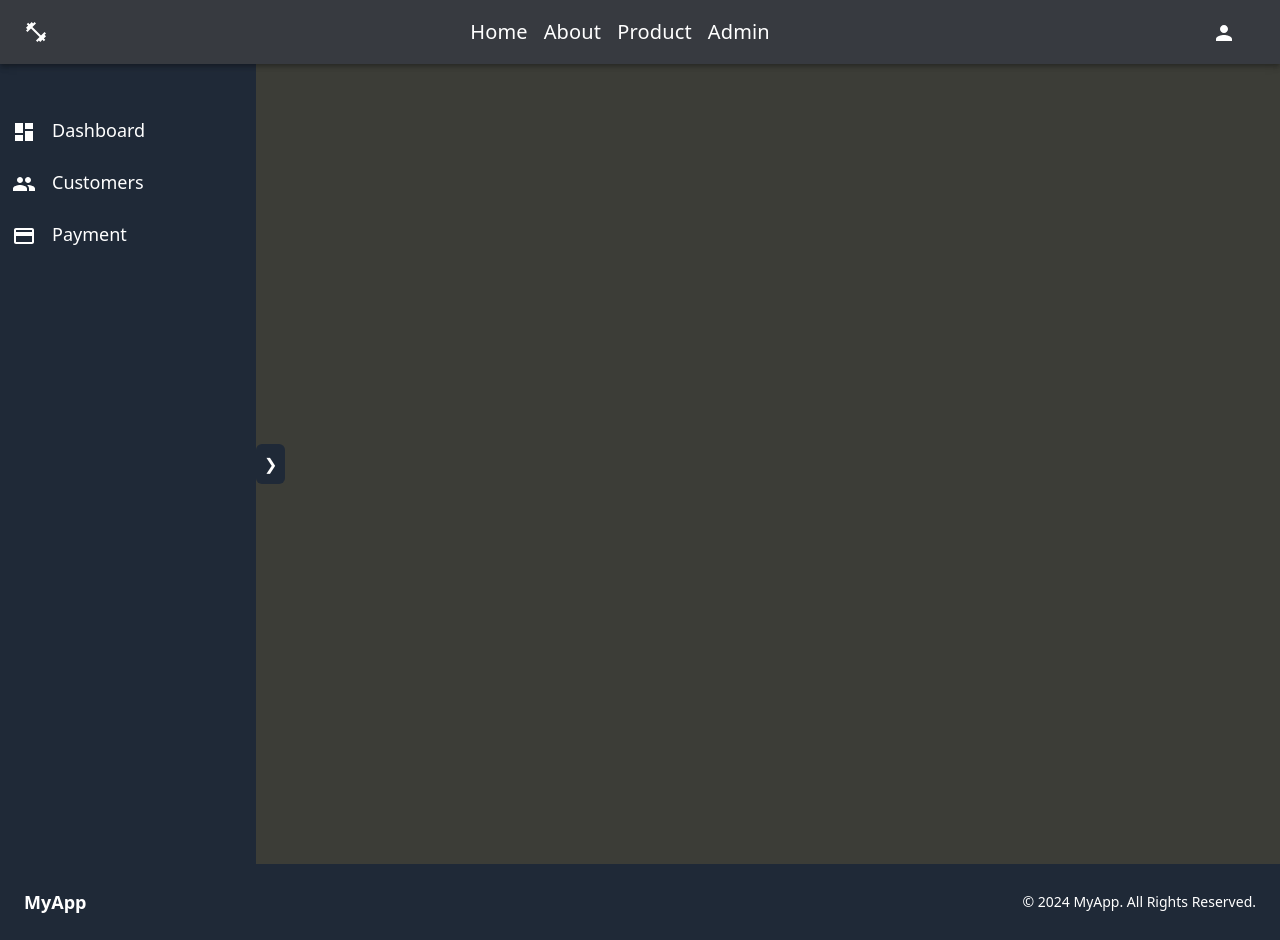
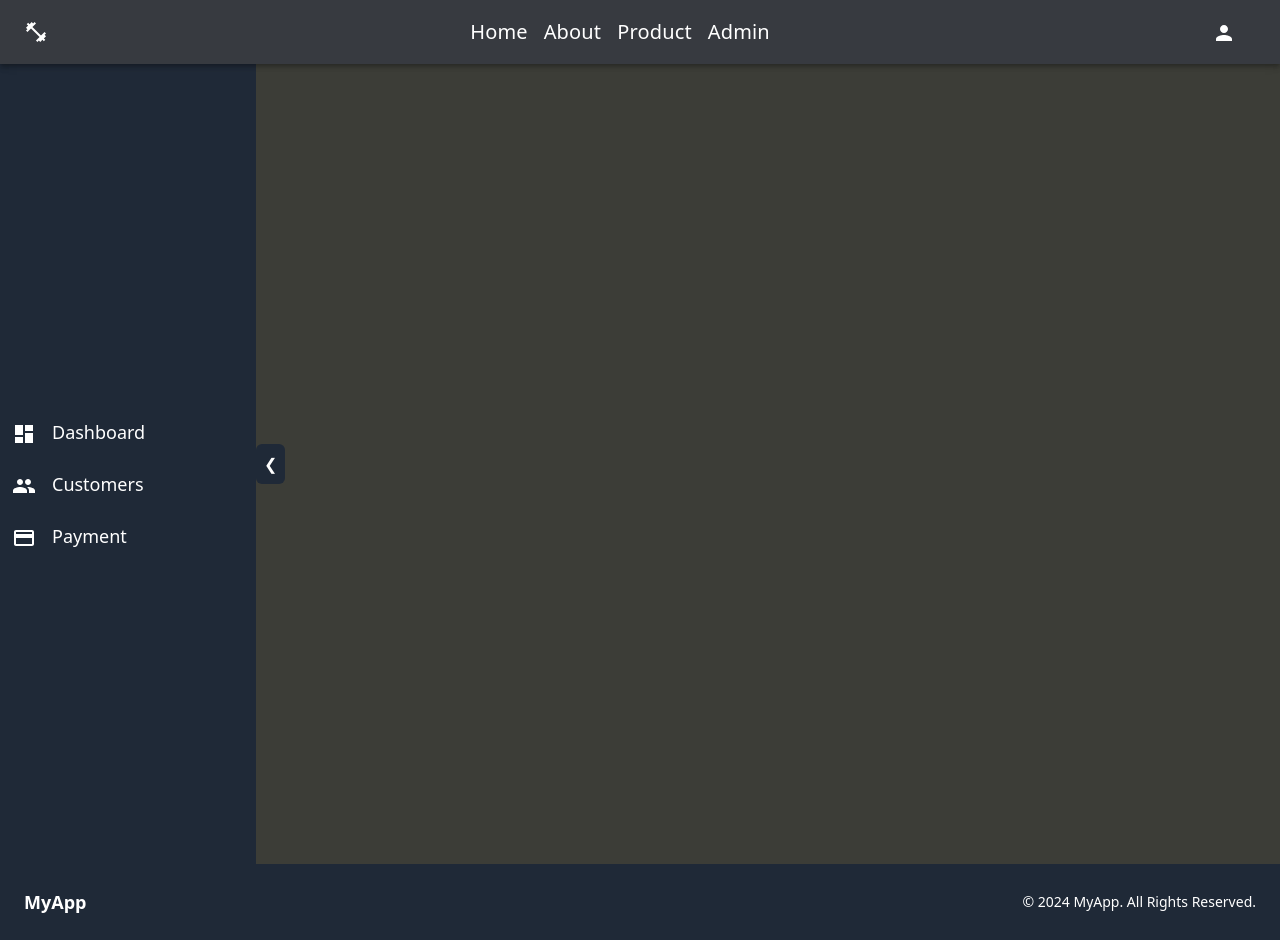
Before and after one commit to Heisen47/gym-frontend, a React (Create React App) app: page /Admin in a window 1280 px wide. Built offline with nearby package versions, Linux system fonts and the light colour scheme; what tailwind-gradient-mask-image would draw is missing.

Commit message:
fixed sidebar

```diff
--- a/src/components/dashboardComponents/Sidebar.jsx
+++ b/src/components/dashboardComponents/Sidebar.jsx
@@ -12,8 +12,9 @@ const Sidebar = () => {
 
   return (
     <div className="flex items-center">
+
       <div
-        className={`bg-gray-800 text-white h-screen flex flex-col transition-all duration-300 ${
+        className={`bg-gray-800 text-white h-screen flex flex-col justify-center transition-all duration-300 ${
           isOpen ? "w-64" : "w-16"
         }`}
       >
@@ -59,7 +60,7 @@ const Sidebar = () => {
         onClick={toggleSidebar}
         className="text-center bg-gray-800 text-white p-2 rounded-md cursor-pointer"
       >
-        {!isOpen ? "❮" : "❯"}
+        {isOpen ? "❮" : "❯"}
       </button>
     </div>
   );
```
